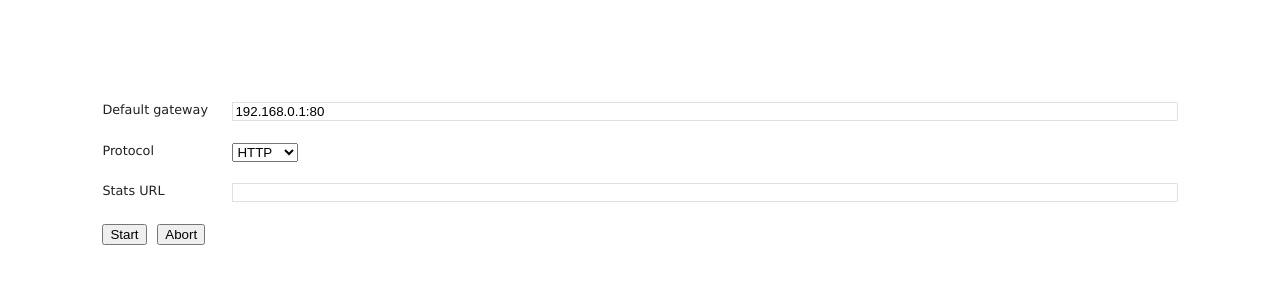
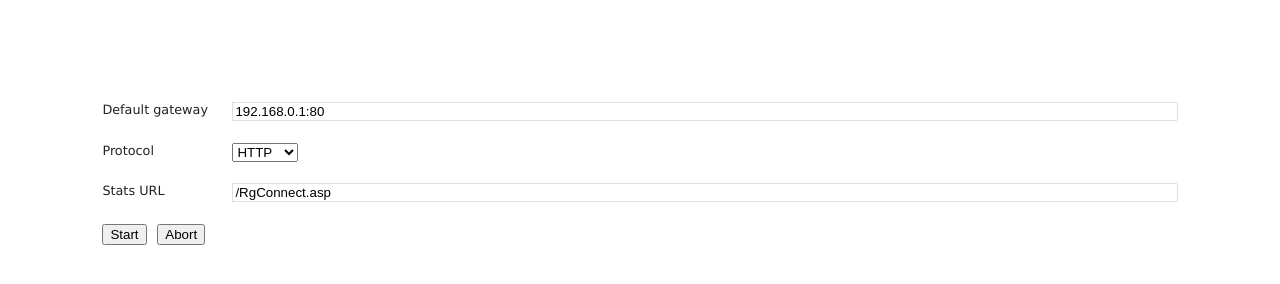
Before and after one commit to infyhr/tc7200-stats, an Electron app: page html/connection.html in a window 1280 px wide. Drawn offline with Linux system fonts and the light colour scheme.

Commit message:
Updated README

```diff
--- a/html/connection.html
+++ b/html/connection.html
@@ -24,7 +24,7 @@
 
             <div class="row">
                 <span class="inputWhat">Stats URL</span>
-                <input name="statsURL" type="text" class="inputData">
+                <input name="statsURL" type="text" class="inputData" value="/RgConnect.asp">
             </div>
 
             <div class="row">
```
Also changed, not shown: README.md.
